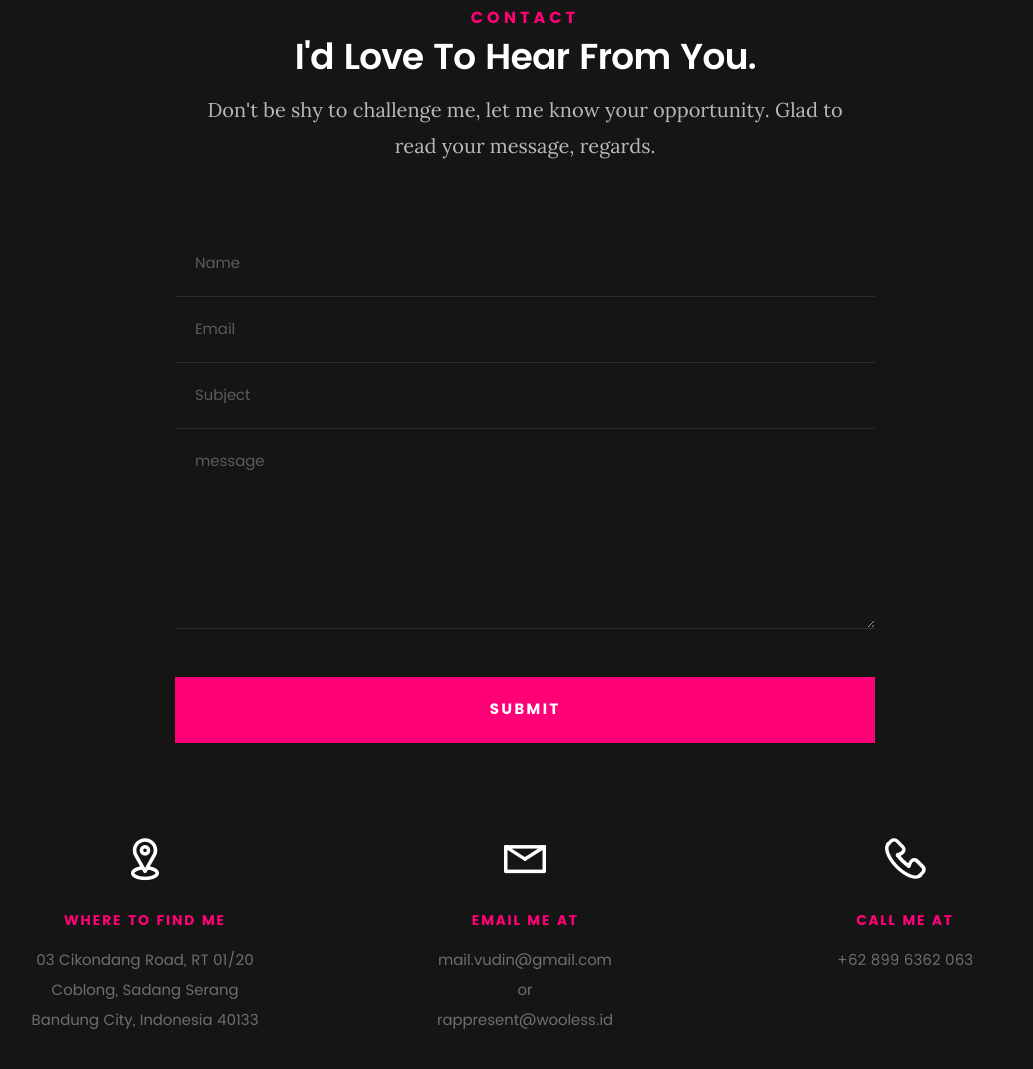
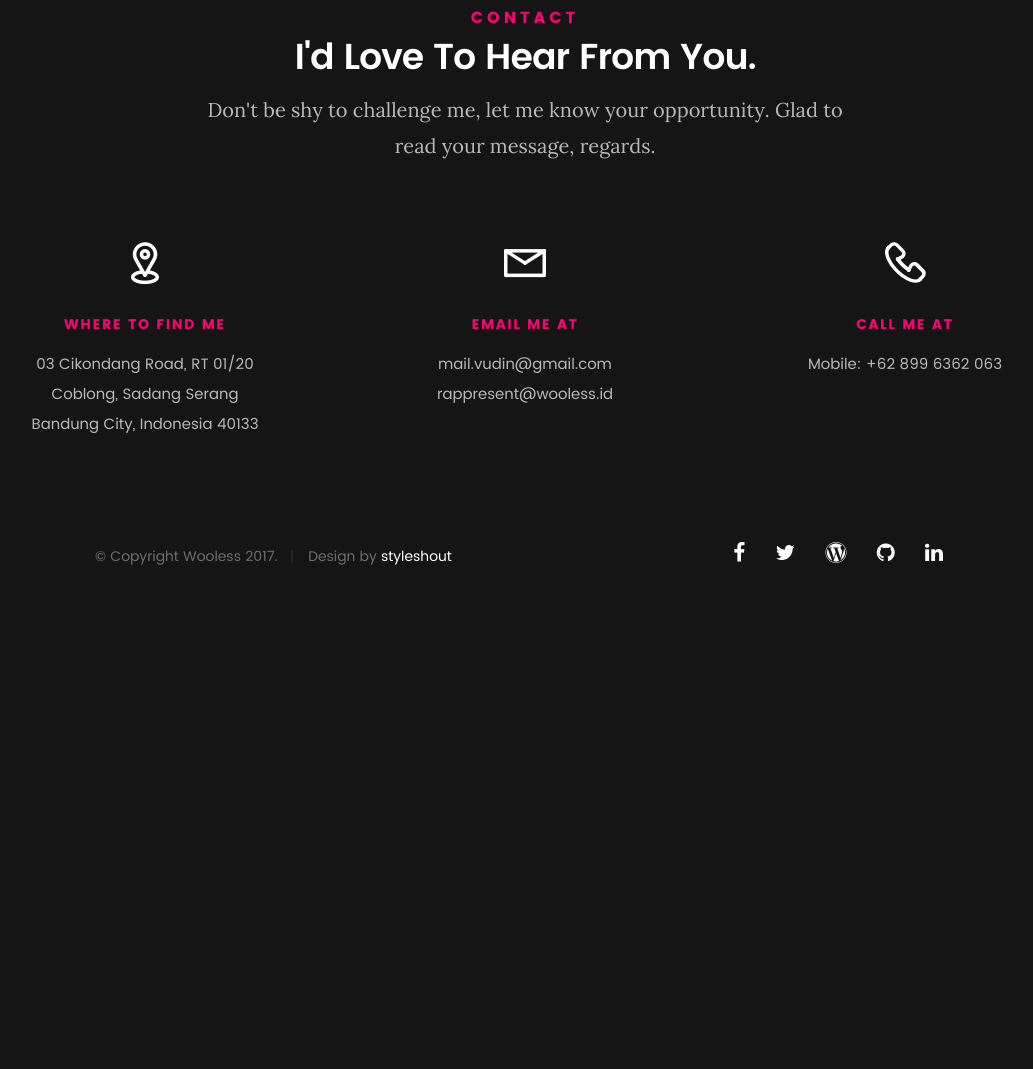
Before and after one commit to rappresent/portfolio, a plain HTML site: page index.html in a window 1280 px wide. Shown: the part 7064-8133 px from the top of the page, without its empty margins (115-1148 px from the left). After the commit the page ends 7668 px from the top, so only its background shows below. Drawn offline with Linux system fonts and the light colour scheme; files whose address does not match are found by name.

Commit message:
fix content

```diff
--- a/index.html
+++ b/index.html
@@ -162,7 +162,7 @@
         <div class="row button-section">
             <div class="col-twelve">
                 <a href="#contact" title="Hire Me" class="button stroke smoothscroll">Hire Me</a>
-                <a href="#" title="Download CV" class="button button-primary">Download CV</a>
+                <a href="./me.wooless.id.pdf" title="Download CV" class="button button-primary">Download CV</a>
             </div>
         </div>
     </section>
@@ -602,48 +602,6 @@
                 <p class="lead">Don't be shy to challenge me, let me know your opportunity. Glad to read your message, regards.</p>
             </div>
         </div>
-        <!-- /section-intro -->
-        <div class="row contact-form">
-            <div class="col-twelve">
-                <!-- form -->
-                <form name="contactForm" id="contactForm" method="post" action="">
-                    <fieldset>
-                        <div class="form-field">
-                            <input name="contactName" type="text" id="contactName" placeholder="Name" value="" minlength="2" required="">
-                        </div>
-                        <div class="form-field">
-                            <input name="contactEmail" type="email" id="contactEmail" placeholder="Email" value="" required="">
-                        </div>
-                        <div class="form-field">
-                            <input name="contactSubject" type="text" id="contactSubject" placeholder="Subject" value="">
-                        </div>
-                        <div class="form-field">
-                            <textarea name="contactMessage" id="contactMessage" placeholder="message" rows="10" cols="50" required=""></textarea>
-                        </div>
-                        <div class="form-field">
-                            <button class="submitform">Submit</button>
-                            <div id="submit-loader">
-                                <div class="text-loader">Sending...</div>
-                                <div class="s-loader">
-                                    <div class="bounce1"></div>
-                                    <div class="bounce2"></div>
-                                    <div class="bounce3"></div>
-                                </div>
-                            </div>
-                        </div>
-                    </fieldset>
-                </form>
-                <!-- Form End -->
-                <!-- contact-warning -->
-                <div id="message-warning">
-                </div>
-                <!-- contact-success -->
-                <div id="message-success">
-                    <i class="fa fa-check"></i>Your message was sent, thank you!<br>
-                </div>
-            </div>
-            <!-- /col-twelve -->
-        </div>
         <!-- /contact-form -->
         <div class="row contact-info">
             <div class="col-four tab-full">
@@ -651,7 +609,7 @@
                     <i class="icon-pin"></i>
                 </div>
                 <h5>Where to find me</h5>
-                <p>
+                <p class="footer-paragraph">
                     03 Cikondang Road, RT 01/20
                     <br> Coblong, Sadang Serang
                     <br> Bandung City, Indonesia 40133
@@ -662,14 +620,18 @@
                     <i class="icon-mail"></i>
                 </div>
                 <h5>Email Me At</h5>
-                <p>mail.vudin@gmail.com<br>or<br>rappresent@wooless.id</p>
+                <p class="footer-paragraph">
+                    <a href="mailto:mail.vudin@gmail.com">mail.vudin@gmail.com</a>
+                    <br>
+                    <a href="mailto:rappresent@wooless.id">rappresent@wooless.id</a>
+                </p>
             </div>
             <div class="col-four tab-full">
                 <div class="icon">
                     <i class="icon-phone"></i>
                 </div>
                 <h5>Call Me At</h5>
-                <p>+62 899 6362 063</p>
+                <p class="footer-paragraph">Mobile: +62 899 6362 063</p>
             </div>
         </div>
         <!-- /contact-info -->
```
